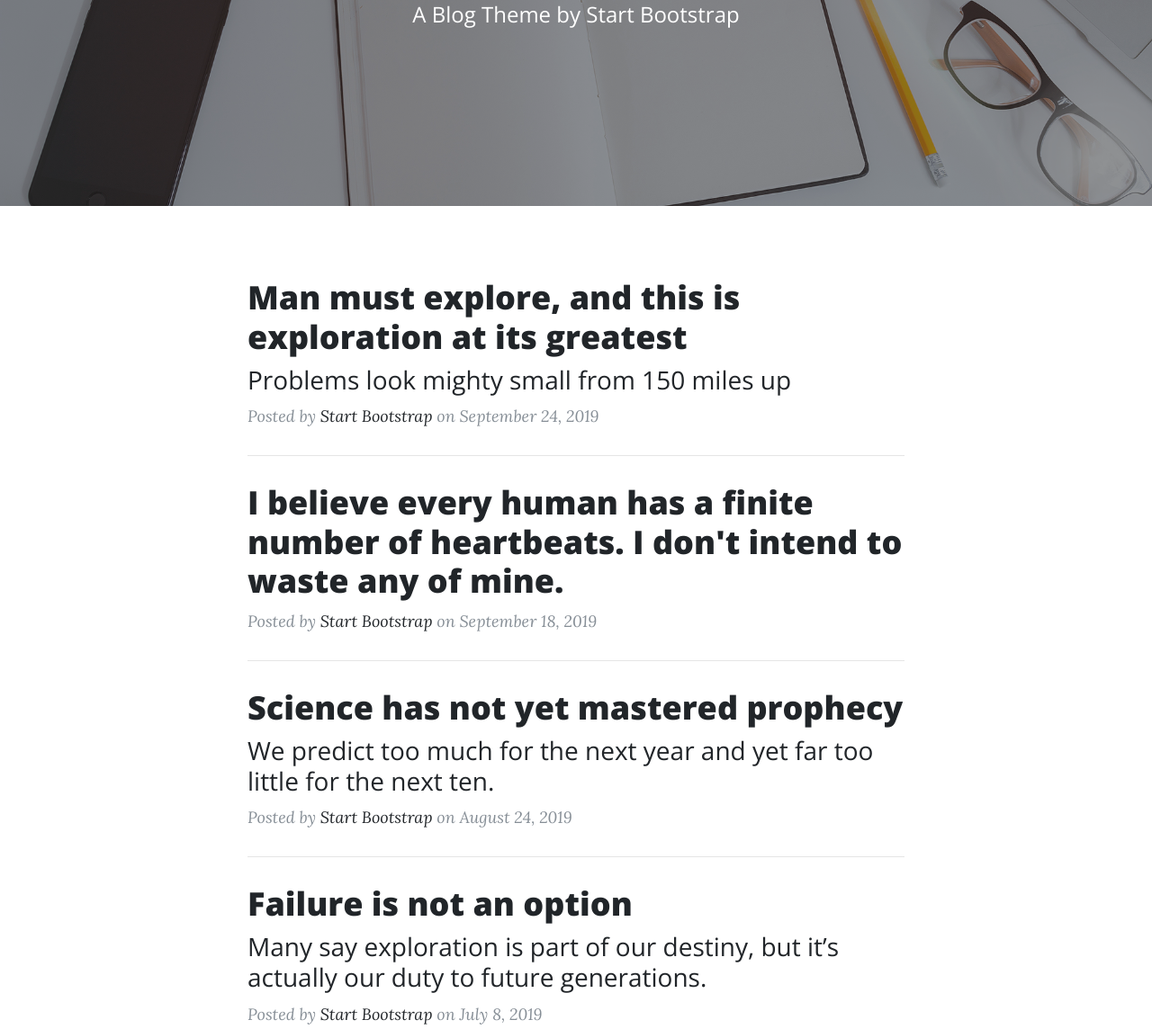
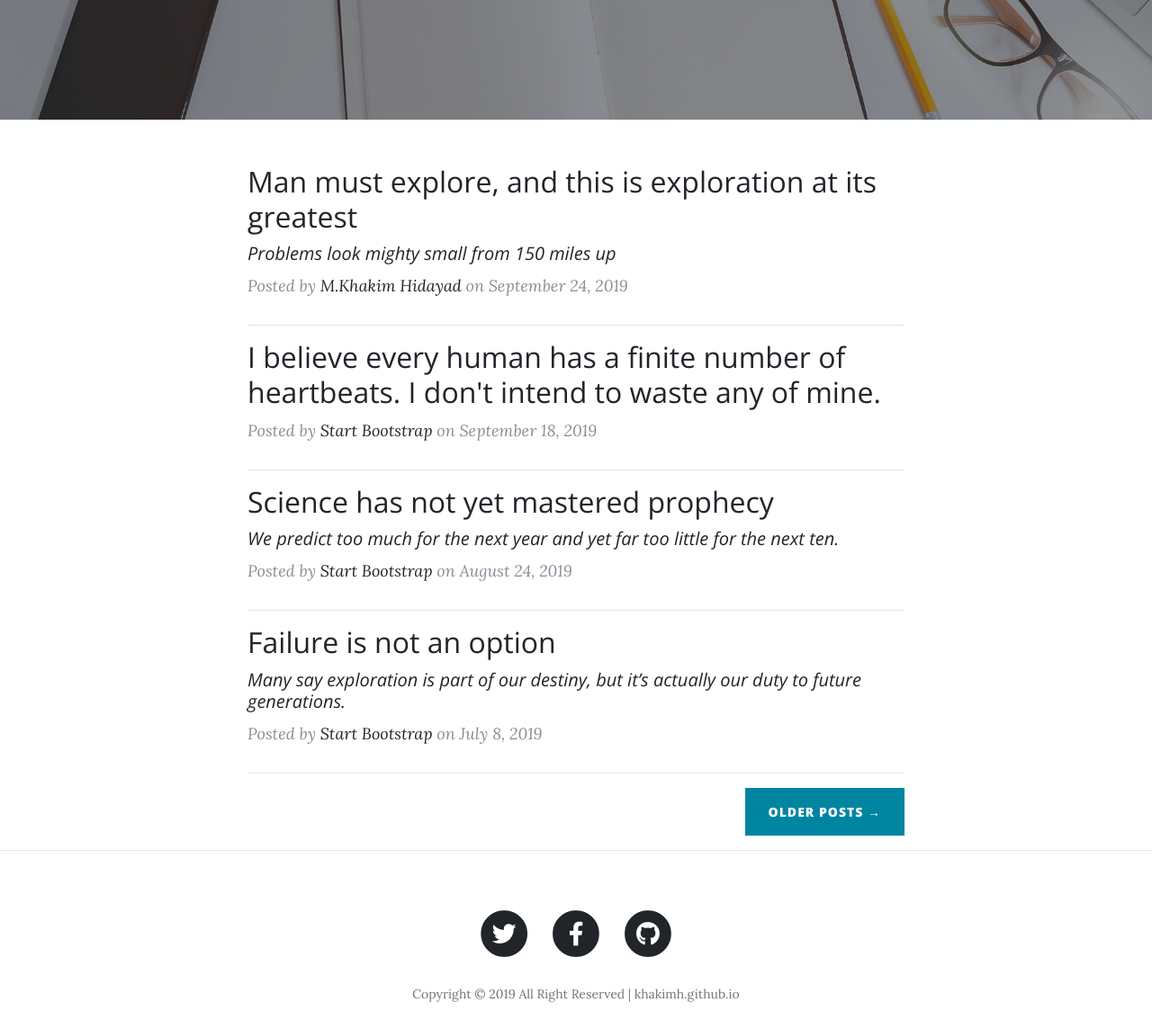
Before and after one commit to khakimh/tes, a website: page index.html in a window 1280 px wide. Shown: the part 303-1447 px from the top of the page at 90% size. Drawn offline with nearby package versions, Linux system fonts and the light colour scheme.

Commit message:
Update index.html

```diff
--- a/index.html
+++ b/index.html
@@ -19,7 +19,7 @@
   <link href='https://fonts.googleapis.com/css?family=Open+Sans:300italic,400italic,600italic,700italic,800italic,400,300,600,700,800' rel='stylesheet' type='text/css'>
 
   <!-- Custom styles for this template -->
-  <link href="css/clean-blog.min.css" rel="stylesheet">
+  <link href="css/clean-blog.css" rel="stylesheet">
 
 </head>
 
@@ -28,7 +28,7 @@
   <!-- Navigation -->
   <nav class="navbar navbar-expand-lg navbar-light fixed-top" id="mainNav">
     <div class="container">
-      <a class="navbar-brand" href="index.html">_</a>
+      <a class="navbar-brand" href="index.html">MKH</a>
       <button class="navbar-toggler navbar-toggler-right" type="button" data-toggle="collapse" data-target="#navbarResponsive" aria-controls="navbarResponsive" aria-expanded="false" aria-label="Toggle navigation">
         Menu
         <i class="fas fa-bars"></i>
@@ -59,8 +59,8 @@
       <div class="row">
         <div class="col-lg-8 col-md-10 mx-auto">
           <div class="site-heading">
-            <h1>Clean Blog</h1>
-            <span class="subheading">A Blog Theme by Start Bootstrap</span>
+            <!-- <h1>Clean Blog</h1> -->
+            <span class="subheading">a private blog but read it with open minded</span>
           </div>
         </div>
       </div>
@@ -73,23 +73,23 @@
       <div class="col-lg-8 col-md-10 mx-auto">
         <div class="post-preview">
           <a href="post.html">
-            <h2 class="post-title">
+            <h2 class="post-subtitle"><strong>
               Man must explore, and this is exploration at its greatest
-            </h2>
-            <h3 class="post-subtitle">
+            </strong></h2>
+            <h5 class="post-subtitle"><i>
               Problems look mighty small from 150 miles up
-            </h3>
+            </i></h5>
           </a>
           <p class="post-meta">Posted by
-            <a href="#">Start Bootstrap</a>
+            <a href="#">M.Khakim Hidayad</a>
             on September 24, 2019</p>
         </div>
         <hr>
         <div class="post-preview">
           <a href="post.html">
-            <h2 class="post-title">
+            <h2 class="post-subtitle"><strong>
               I believe every human has a finite number of heartbeats. I don't intend to waste any of mine.
-            </h2>
+            </strong></h2>
           </a>
           <p class="post-meta">Posted by
             <a href="#">Start Bootstrap</a>
@@ -98,12 +98,12 @@
         <hr>
         <div class="post-preview">
           <a href="post.html">
-            <h2 class="post-title">
+            <h2 class="post-subtitle"><strong>
               Science has not yet mastered prophecy
-            </h2>
-            <h3 class="post-subtitle">
+            </strong></h2>
+            <h5 class="post-subtitle"><i>
               We predict too much for the next year and yet far too little for the next ten.
-            </h3>
+            </i></h5>
           </a>
           <p class="post-meta">Posted by
             <a href="#">Start Bootstrap</a>
@@ -112,12 +112,12 @@
         <hr>
         <div class="post-preview">
           <a href="post.html">
-            <h2 class="post-title">
+            <h2 class="post-subtitle"><strong>
               Failure is not an option
-            </h2>
-            <h3 class="post-subtitle">
+            </strong></h2>
+            <h5 class="post-subtitle"><i>
               Many say exploration is part of our destiny, but it’s actually our duty to future generations.
-            </h3>
+            </i></h5>
           </a>
           <p class="post-meta">Posted by
             <a href="#">Start Bootstrap</a>
@@ -165,7 +165,7 @@
               </a>
             </li>
           </ul>
-          <p class="copyright text-muted">Copyright &copy; Your Website 2019</p>
+          <p class="copyright text-muted">Copyright &copy; 2019 All Right Reserved | khakimh.github.io</p>
         </div>
       </div>
     </div>
```
